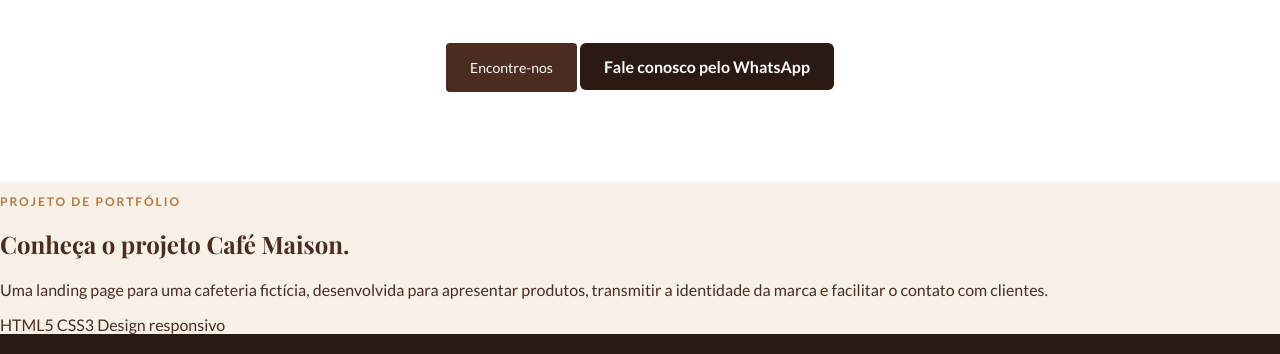
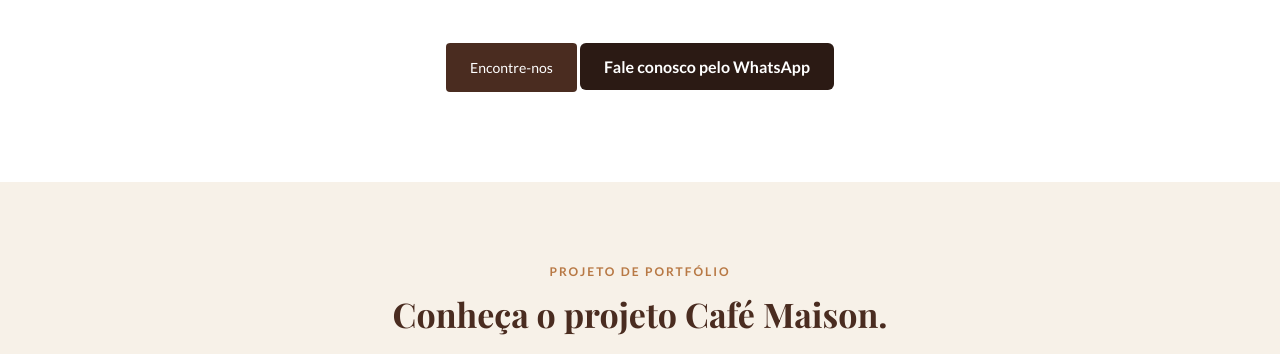
Before and after one commit to AdilsonRohmann-PT-BR/cafe-maison, a plain HTML site: page index.html in a window 1280 px wide. Shown: the part 2243-2597 px from the top of the page. Drawn offline with nearby package versions, Linux system fonts and the light colour scheme.

Commit message:
style.css

```diff
--- a/style.css
+++ b/style.css
@@ -450,3 +450,48 @@ h2,
 .whatsapp-flutuante:hover {
   transform: translateY(-4px);
 }
+
+/* Projeto Infos */
+
+.projeto-info {
+  padding: 70px 8%;
+  text-align: center;
+  background-color: #F7F1E8;
+}
+
+.projeto-info h2 {
+  font-size: 34px;
+  margin: 12px auto 20px;
+}
+
+.projeto-info > p:not(.etiqueta) {
+  max-width: 650px;
+  margin: 0 auto;
+  line-height: 1.8;
+  color: #6B5145;
+}
+
+.tecnologias {
+  display: flex;
+  justify-content: center;
+  flex-wrap: wrap;
+  gap: 12px;
+  margin-top: 24px;
+}
+
+.tecnologias span {
+  padding: 9px 14px;
+  border: 1px solid #E6D3BD;
+  border-radius: 30px;
+  font-size: 13px;
+}
+
+@media (max-width: 600px) {
+  .projeto-info {
+    padding: 55px 6%;
+  }
+
+  .projeto-info h2 {
+    font-size: 28px;
+  }
+}
```
